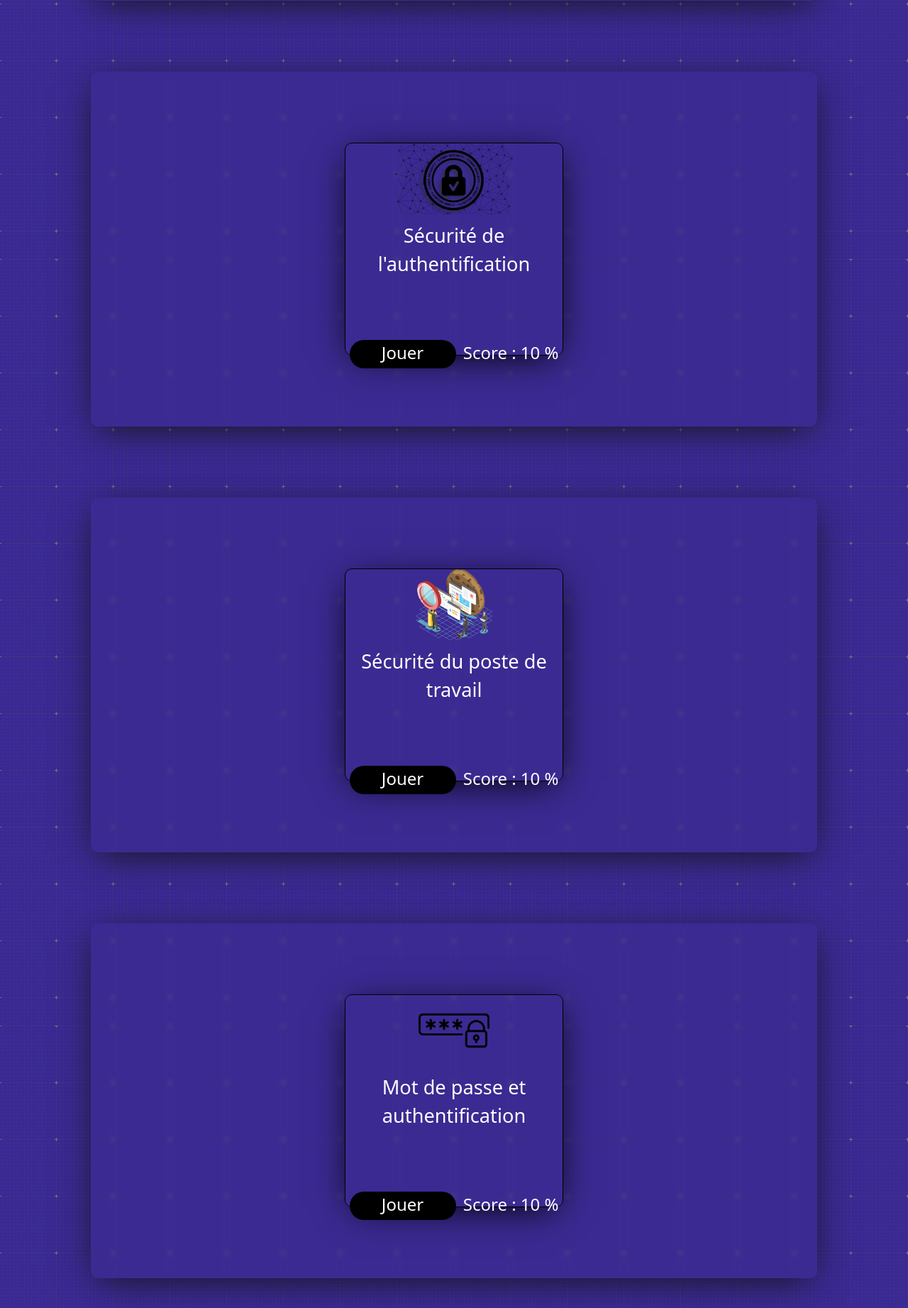
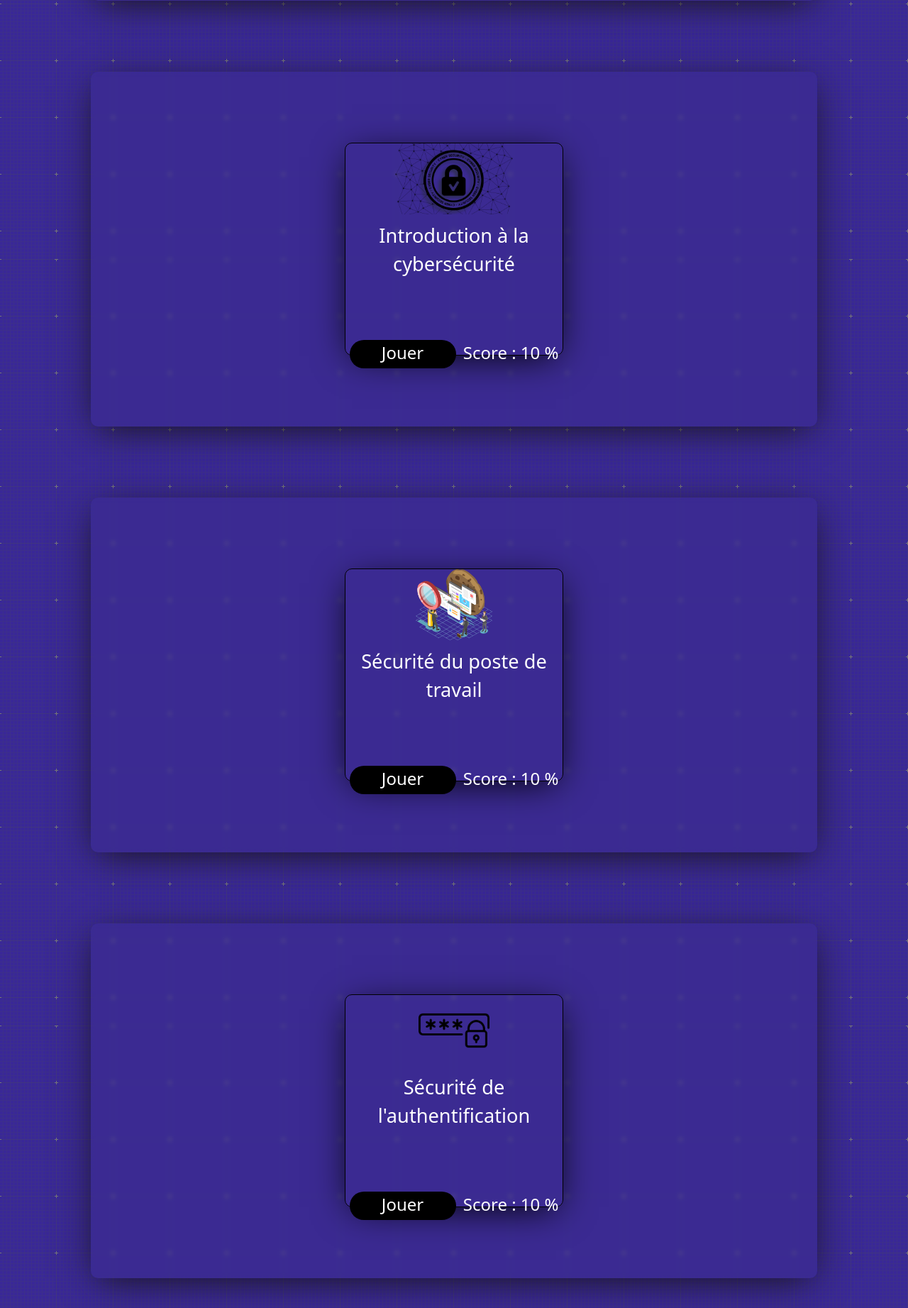
Before and after one commit to KelvinMartinez13/GATE_LOG-INT, a Django app: page /quizz/ in a window 1280 px wide. Shown: the part 715-2558 px from the top of the page at 71% size. Run offline with Django 4.2, Linux system fonts and the light colour scheme; a user stored in the database is signed in; tables that the repository leaves empty hold one stand-in row (values such as "Sample post"); some libraries are stand-ins or nearby versions.

Commit message:
Update quizz.html

```diff
--- a/GATE_website/templates/GATE_website/quizz.html
+++ b/GATE_website/templates/GATE_website/quizz.html
@@ -57,18 +57,18 @@
                     <img src="{% static 'img/Cybersecurity.png' %}" alt="">
                 </div>
                 <div class="niveau21">
-                    <p>Sécurité de l'authentification</p>
+                    <p>Introduction à la cybersécurité</p>
                 </div>
                 <div class="bas11">
 
                     <div class="bouton21">
-                        <a href="{% url 'questionnaire:pcm1' %}" style="text-decoration: none; color: white">
+                        <a href="{% url 'questionnaire:mdp1' %}" style="text-decoration: none; color: white">
                         <p>Jouer</p>
                         </a>
                     </div>
 
                     <div class="score21">
-                        <p>Score : {{joueur.qcmpcm1pourcentage}} %</p>
+                        <p>Score : {{joueur.qcmmea1pourcentage}} %</p>
                     </div>
                 </div>
             </div>
@@ -115,18 +115,18 @@
                     <img src="{% static 'img/103089.png' %}" alt="">
                 </div>
                 <div class="niveau41">
-                    <p>Mot de passe et authentification</p>
+                    <p>Sécurité de l'authentification</p>
                 </div>
                 <div class="bas11">
 
                     <div class="bouton41">
-                        <a href="{% url 'questionnaire:mdp1' %}" style="text-decoration: none; color: white">
+                        <a href="{% url 'questionnaire:pcm1' %}" style="text-decoration: none; color: white">
                         <p>Jouer</p>
                         </a>
                     </div>
 
                     <div class="score41">
-                        <p>Score : {{joueur.qcmmea1pourcentage}} %</p>
+                        <p>Score : {{joueur.qcmpcm1pourcentage}} %</p>
                     </div>
                 </div>
             </div>
```
